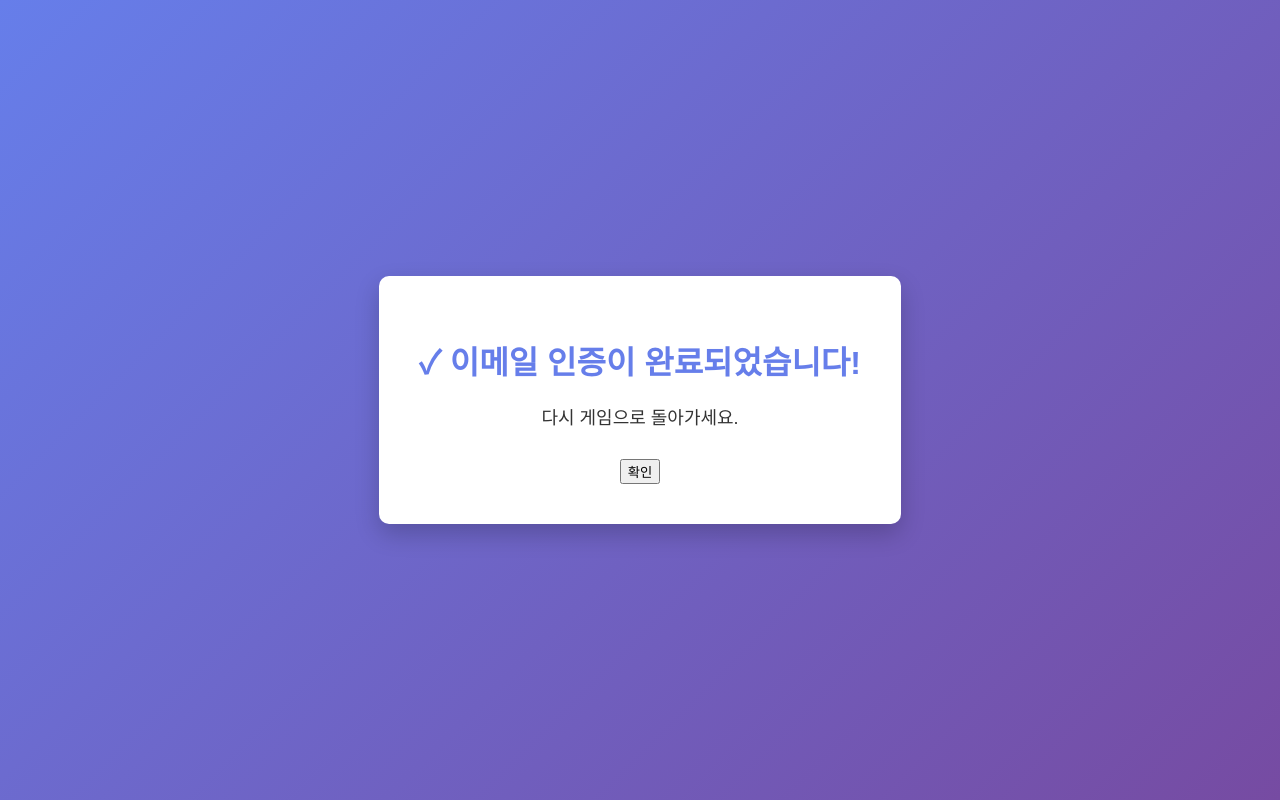
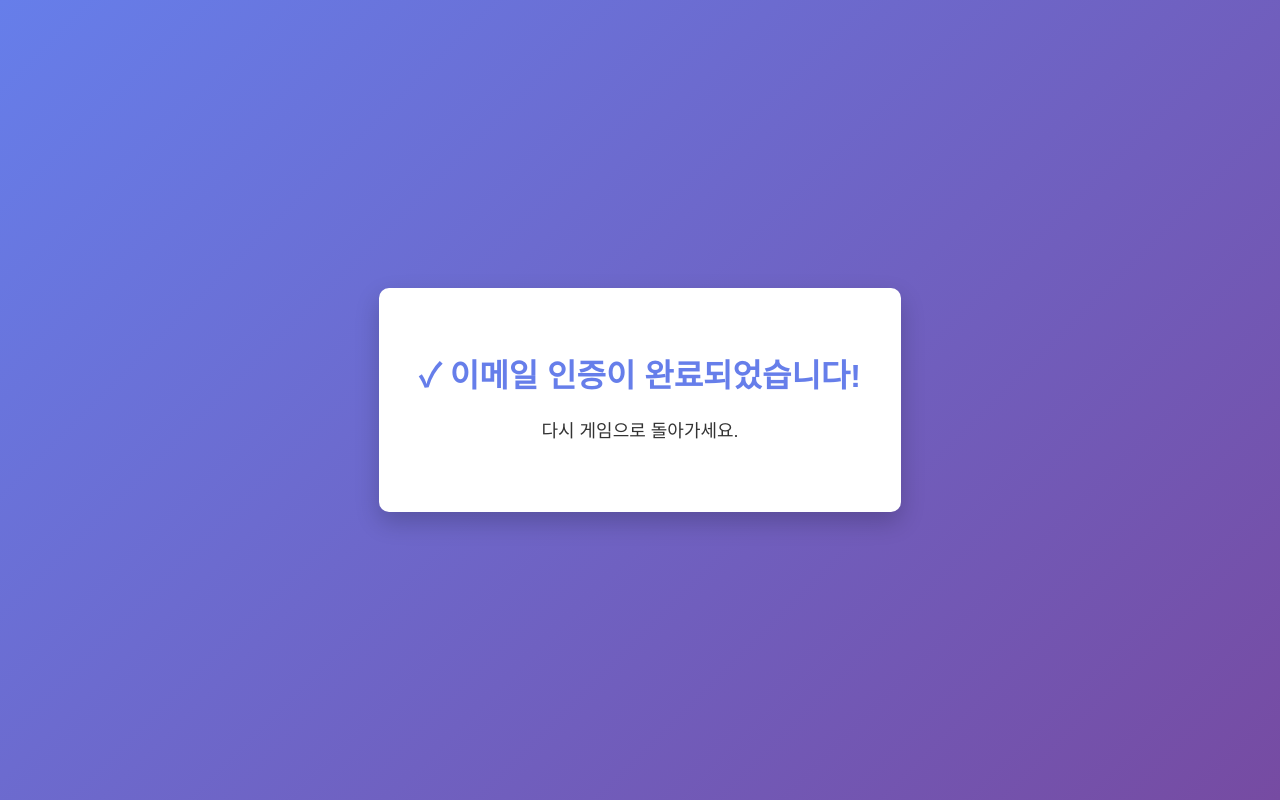
Before and after one commit to 1Seong/3dcubepainting.github.io, a plain HTML site: page index.html in a window 1280 px wide. Drawn offline with Linux system fonts and the light colour scheme.

Commit message:
Remove confirmation button from index.html

```diff
--- a/index.html
+++ b/index.html
@@ -36,7 +36,6 @@
     <div class="container">
         <h1>✓ 이메일 인증이 완료되었습니다!</h1>
         <p>다시 게임으로 돌아가세요.</p>
-        <button onclick="window.history.back()">확인</button>
     </div>
 </body>
 </html>
```
